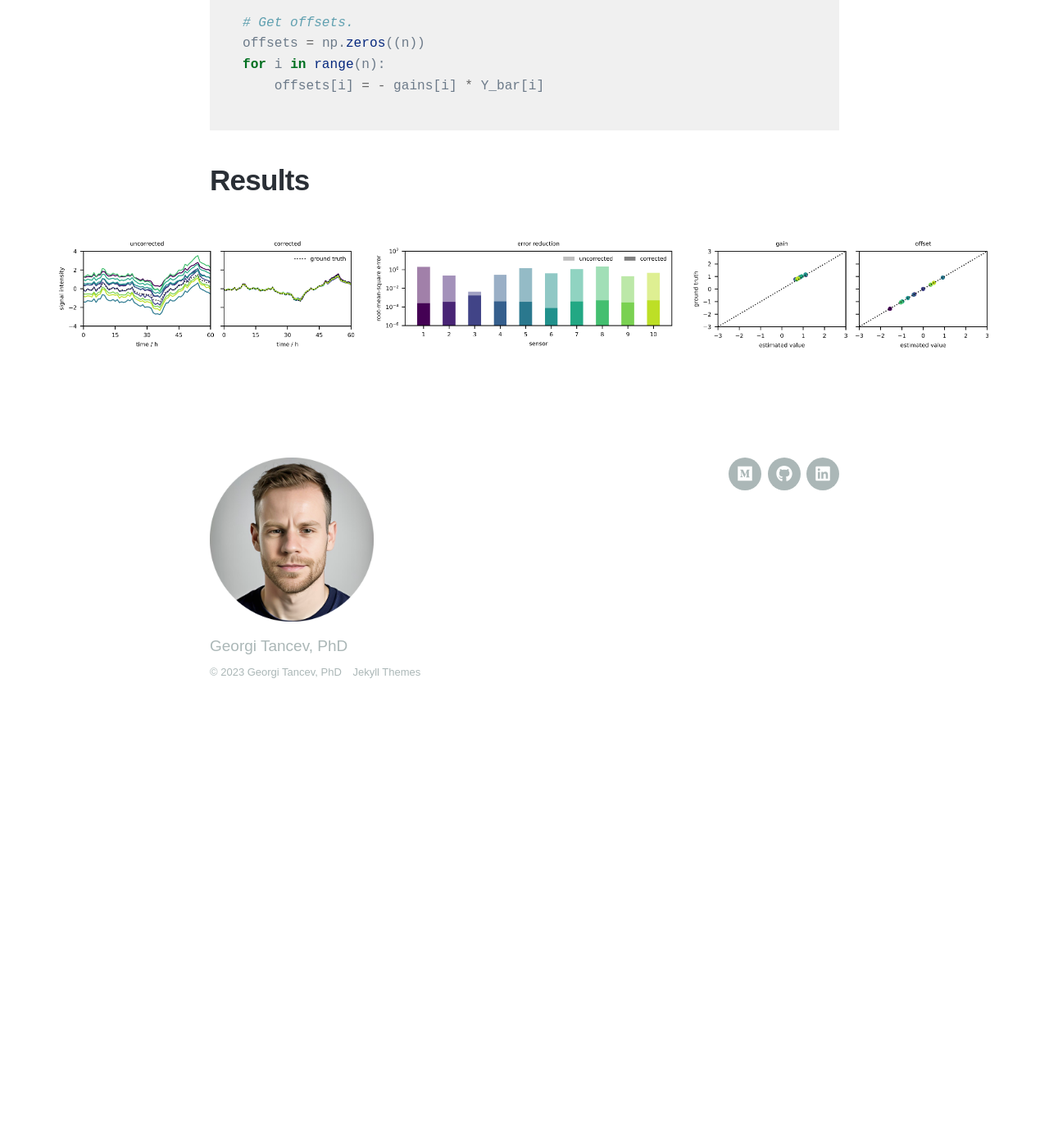
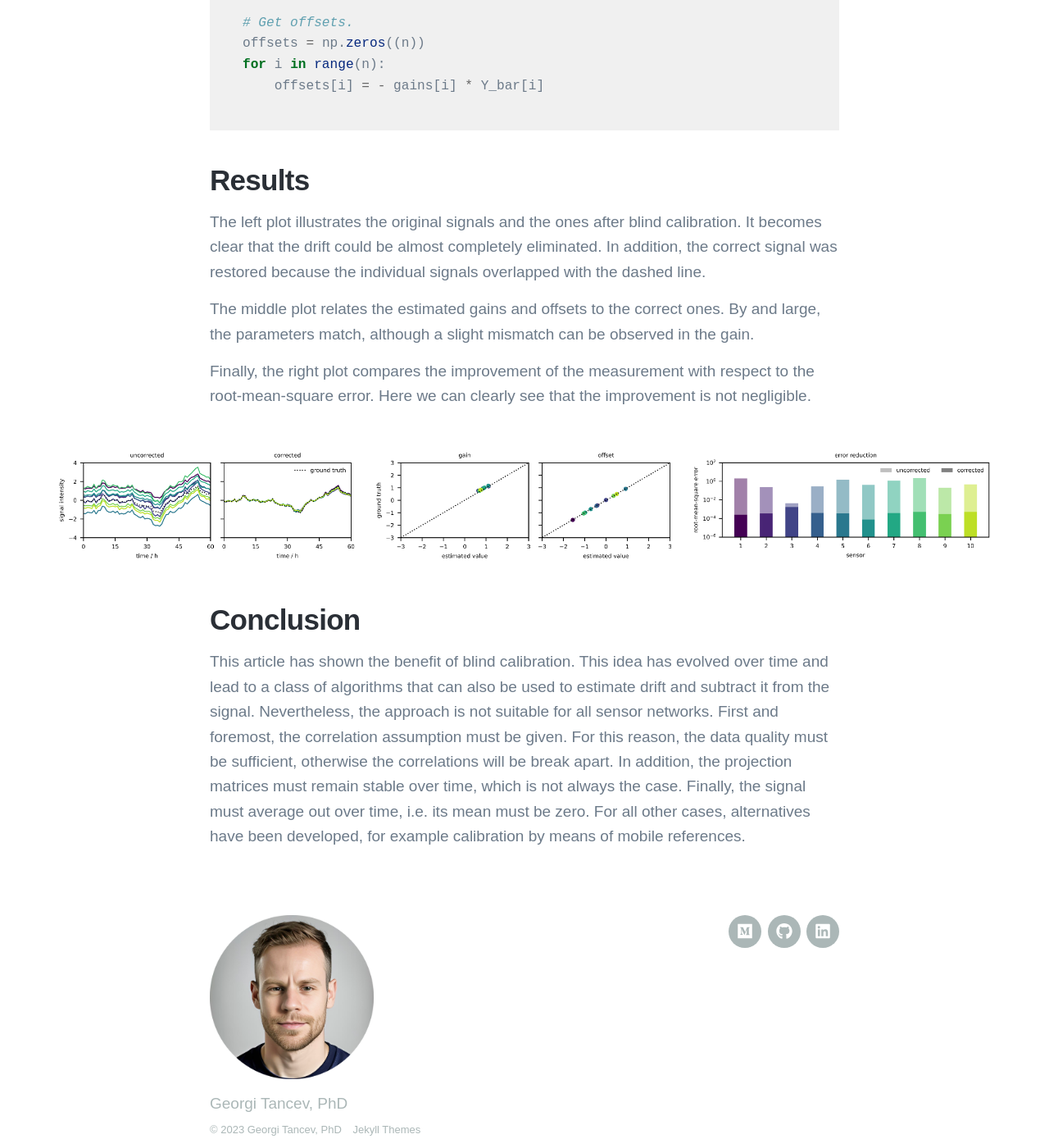
Before and after one commit to gtancev/gtancev.github.io, a Jekyll site: the page built from _posts/2023-07-20-blind-calibration.md, in a window 1280 px wide and 1400 px high, scrolled down 6980 px. Shown: the whole window at 82% size. Built offline with Jekyll 4.4.1, drawn with Linux system fonts in a browser that asks for light colours; nearby versions of some CDN libraries; some web fonts are replaced; before the commit the page ends 7886 px from its top, so only the background shows below that.

Commit message:
Update 2023-07-20-blind-calibration.md

```diff
--- a/_posts/2023-07-20-blind-calibration.md
+++ b/_posts/2023-07-20-blind-calibration.md
@@ -166,8 +166,18 @@ for i in range(n):
 
 ## Results
 
+The left plot illustrates the original signals and the ones after blind calibration. It becomes clear that the drift could be almost completely eliminated. In addition, the correct signal was restored because the individual signals overlapped with the dashed line.
+
+The middle plot relates the estimated gains and offsets to the correct ones. By and large, the parameters match, although a slight mismatch can be observed in the gain.
+
+Finally, the right plot compares the improvement of the measurement with respect to the root-mean-square error. Here we can clearly see that the improvement is not negligible.
+
 <div class="gallery" data-columns="3">
 	<img src="/images/posts/blind-calibration/error_reduction_2.png">
+	<img src="/images/posts/blind-calibration/parameters.png">
 	<img src="/images/posts/blind-calibration/error_reduction.png">
-	<img src="/images/posts/blind-calibration/parameters.png">
 </div>
+
+## Conclusion
+
+This article has shown the benefit of blind calibration. This idea has evolved over time and lead to a class of algorithms that can also be used to estimate drift and subtract it from the signal. Nevertheless, the approach is not suitable for all sensor networks. First and foremost, the correlation assumption must be given. For this reason, the data quality must be sufficient, otherwise the correlations will be break apart. In addition, the projection matrices must remain stable over time, which is not always the case. Finally, the signal must average out over time, i.e. its mean must be zero. For all other cases, alternatives have been developed, for example calibration by means of mobile references.
```
